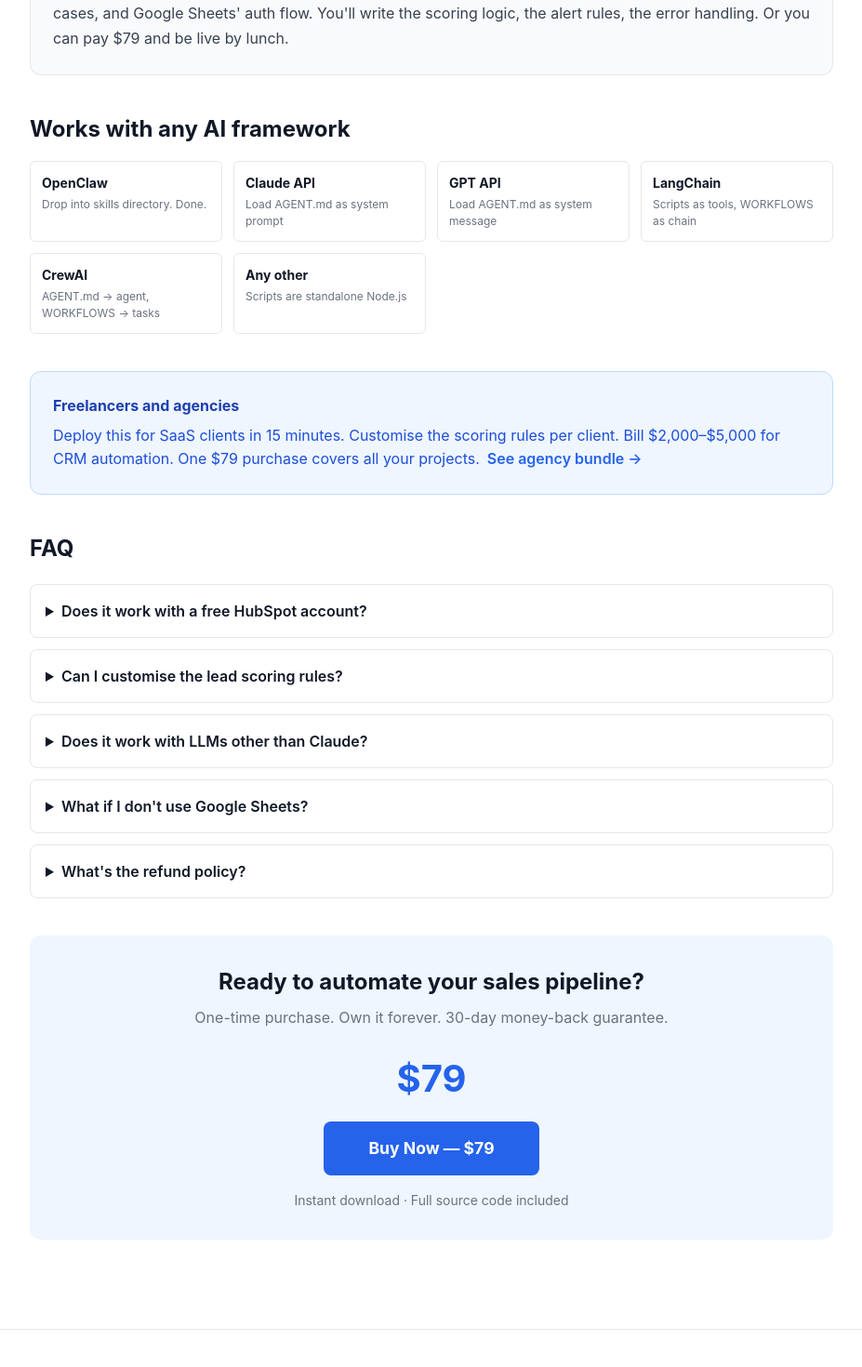
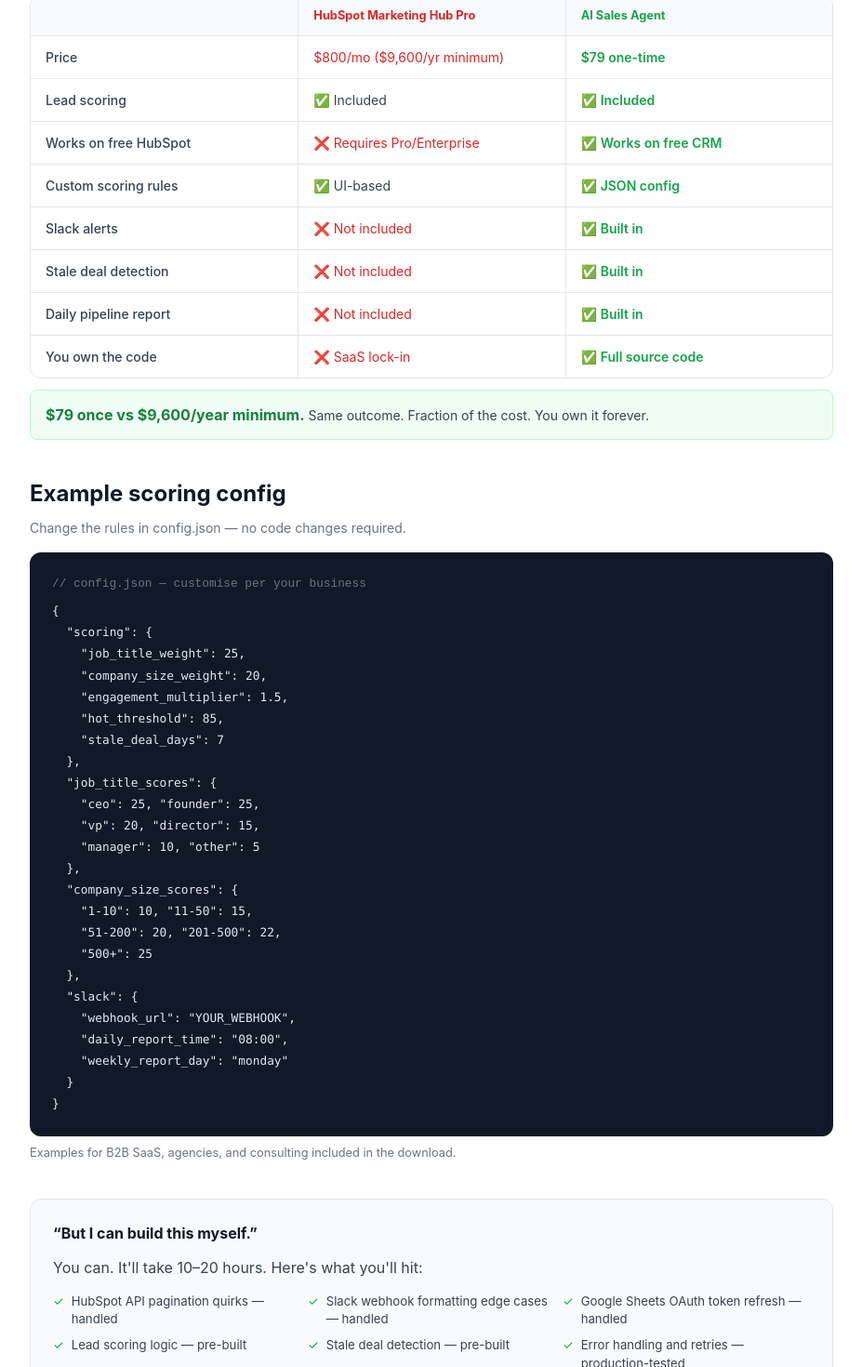
Before and after one commit to ghodzilla/abbilabs_xyz, a Next.js app: page /templates/ai-sales-agent in a window 1280 px wide. Shown: the part 2480-3950 px from the top of the page at 93% size, without its empty margins (176-1103 px from the left). Built offline with nearby package versions, Linux system fonts and the light colour scheme.

Commit message:
feat: sales agent page — HubSpot comparison table, config.json example, build-vs-buy specifics

```diff
--- a/app/templates/ai-sales-agent/page.jsx
+++ b/app/templates/ai-sales-agent/page.jsx
@@ -143,12 +143,94 @@
         </div>
       </section>
 
-      {/* Objection handling */}
+      {/* HubSpot native comparison */}
+      <section style={{ marginBottom: '2.5rem' }}>
+        <h2 style={{ fontSize: '1.5rem', fontWeight: 700, color: '#111827', marginBottom: '0.5rem' }}>vs HubSpot native lead scoring</h2>
+        <p style={{ color: '#6b7280', fontSize: '0.875rem', marginBottom: '1rem' }}>HubSpot's own lead scoring requires Marketing Hub Professional or Enterprise. Here's the math.</p>
+        <div style={{ border: '1px solid #e5e7eb', borderRadius: '0.75rem', overflow: 'hidden' }}>
+          <div style={{ display: 'grid', gridTemplateColumns: '1fr 1fr 1fr', background: '#f9fafb', borderBottom: '1px solid #e5e7eb' }}>
+            <div style={{ padding: '0.75rem 1rem', fontWeight: 700, fontSize: '0.8rem', color: '#6b7280', textTransform: 'uppercase' }}></div>
+            <div style={{ padding: '0.75rem 1rem', fontWeight: 700, fontSize: '0.8rem', color: '#dc2626', borderLeft: '1px solid #e5e7eb' }}>HubSpot Marketing Hub Pro</div>
+            <div style={{ padding: '0.75rem 1rem', fontWeight: 700, fontSize: '0.8rem', color: '#16a34a', borderLeft: '1px solid #e5e7eb' }}>AI Sales Agent</div>
+          </div>
+          {[
+            ['Price', '$800/mo ($9,600/yr minimum)', '$79 one-time'],
+            ['Lead scoring', '✅ Included', '✅ Included'],
+            ['Works on free HubSpot', '❌ Requires Pro/Enterprise', '✅ Works on free CRM'],
+            ['Custom scoring rules', '✅ UI-based', '✅ JSON config'],
+            ['Slack alerts', '❌ Not included', '✅ Built in'],
+            ['Stale deal detection', '❌ Not included', '✅ Built in'],
+            ['Daily pipeline report', '❌ Not included', '✅ Built in'],
+            ['You own the code', '❌ SaaS lock-in', '✅ Full source code'],
+          ].map(([feature, hubspot, ours], i) => (
+            <div key={i} style={{ display: 'grid', gridTemplateColumns: '1fr 1fr 1fr', borderBottom: i < 7 ? '1px solid #e5e7eb' : 'none' }}>
+              <div style={{ padding: '0.75rem 1rem', fontSize: '0.875rem', color: '#374151', fontWeight: 500 }}>{feature}</div>
+              <div style={{ padding: '0.75rem 1rem', fontSize: '0.875rem', color: hubspot.startsWith('✅') ? '#374151' : '#dc2626', borderLeft: '1px solid #e5e7eb' }}>{hubspot}</div>
+              <div style={{ padding: '0.75rem 1rem', fontSize: '0.875rem', color: '#16a34a', fontWeight: 600, borderLeft: '1px solid #e5e7eb' }}>{ours}</div>
+            </div>
+          ))}
+        </div>
+        <div style={{ background: '#f0fdf4', border: '1px solid #bbf7d0', borderRadius: '0.5rem', padding: '0.875rem 1rem', marginTop: '0.75rem' }}>
+          <strong style={{ color: '#15803d' }}>$79 once vs $9,600/year minimum.</strong>
+          <span style={{ color: '#374151', fontSize: '0.875rem' }}> Same outcome. Fraction of the cost. You own it forever.</span>
+        </div>
+      </section>
+
+      {/* Example config */}
+      <section style={{ marginBottom: '2.5rem' }}>
+        <h2 style={{ fontSize: '1.5rem', fontWeight: 700, color: '#111827', marginBottom: '0.5rem' }}>Example scoring config</h2>
+        <p style={{ color: '#6b7280', fontSize: '0.875rem', marginBottom: '1rem' }}>Change the rules in config.json — no code changes required.</p>
+        <div style={{ background: '#111827', borderRadius: '0.75rem', padding: '1.5rem', fontFamily: 'monospace', fontSize: '0.8rem', overflowX: 'auto' }}>
+          <div style={{ color: '#6b7280', marginBottom: '0.5rem' }}>{'// config.json — customise per your business'}</div>
+          <pre style={{ margin: 0, color: '#e2e8f0', lineHeight: 1.8 }}>{`{
+  "scoring": {
+    "job_title_weight": 25,
+    "company_size_weight": 20,
+    "engagement_multiplier": 1.5,
+    "hot_threshold": 85,
+    "stale_deal_days": 7
+  },
+  "job_title_scores": {
+    "ceo": 25, "founder": 25,
+    "vp": 20, "director": 15,
+    "manager": 10, "other": 5
+  },
+  "company_size_scores": {
+    "1-10": 10, "11-50": 15,
+    "51-200": 20, "201-500": 22,
+    "500+": 25
+  },
+  "slack": {
+    "webhook_url": "YOUR_WEBHOOK",
+    "daily_report_time": "08:00",
+    "weekly_report_day": "monday"
+  }
+}`}</pre>
+        </div>
+        <p style={{ color: '#6b7280', fontSize: '0.8rem', marginTop: '0.5rem' }}>Examples for B2B SaaS, agencies, and consulting included in the download.</p>
+      </section>
+
+      {/* Objection handling — specific */}
       <section style={{ background: '#f9fafb', border: '1px solid #e5e7eb', borderRadius: '0.75rem', padding: '1.5rem', marginBottom: '2.5rem' }}>
         <h3 style={{ fontWeight: 700, color: '#111827', marginBottom: '0.75rem' }}>&ldquo;But I can build this myself.&rdquo;</h3>
-        <p style={{ color: '#374151', lineHeight: 1.7, margin: 0 }}>
-          You can. It&apos;ll take 10–20 hours. You&apos;ll hit HubSpot&apos;s pagination quirks, Slack&apos;s webhook formatting edge cases, and Google Sheets&apos; auth flow. You&apos;ll write the scoring logic, the alert rules, the error handling. Or you can pay $79 and be live by lunch.
+        <p style={{ color: '#374151', lineHeight: 1.7, marginBottom: '0.75rem' }}>
+          You can. It&apos;ll take 10–20 hours. Here&apos;s what you&apos;ll hit:
         </p>
+        <div style={{ display: 'grid', gridTemplateColumns: 'repeat(auto-fit, minmax(220px, 1fr))', gap: '0.5rem', marginBottom: '1rem' }}>
+          {[
+            'HubSpot API pagination quirks — handled',
+            'Slack webhook formatting edge cases — handled',
+            'Google Sheets OAuth token refresh — handled',
+            'Lead scoring logic — pre-built',
+            'Stale deal detection — pre-built',
+            'Error handling and retries — production-tested',
+          ].map((item) => (
+            <div key={item} style={{ fontSize: '0.825rem', color: '#374151', display: 'flex', gap: '0.5rem', alignItems: 'flex-start' }}>
+              <span style={{ color: '#16a34a', flexShrink: 0 }}>✓</span>{item}
+            </div>
+          ))}
+        </div>
+        <p style={{ color: '#374151', lineHeight: 1.7, margin: 0, fontWeight: 600 }}>Or pay $79 and be live by lunch.</p>
       </section>
 
       {/* Framework compatibility */}
```
